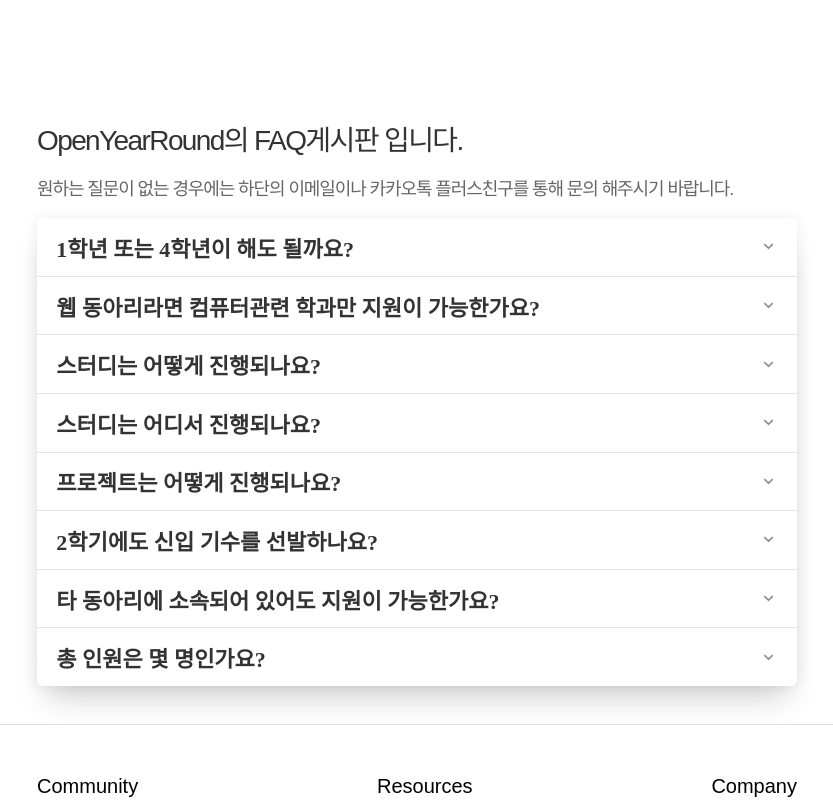
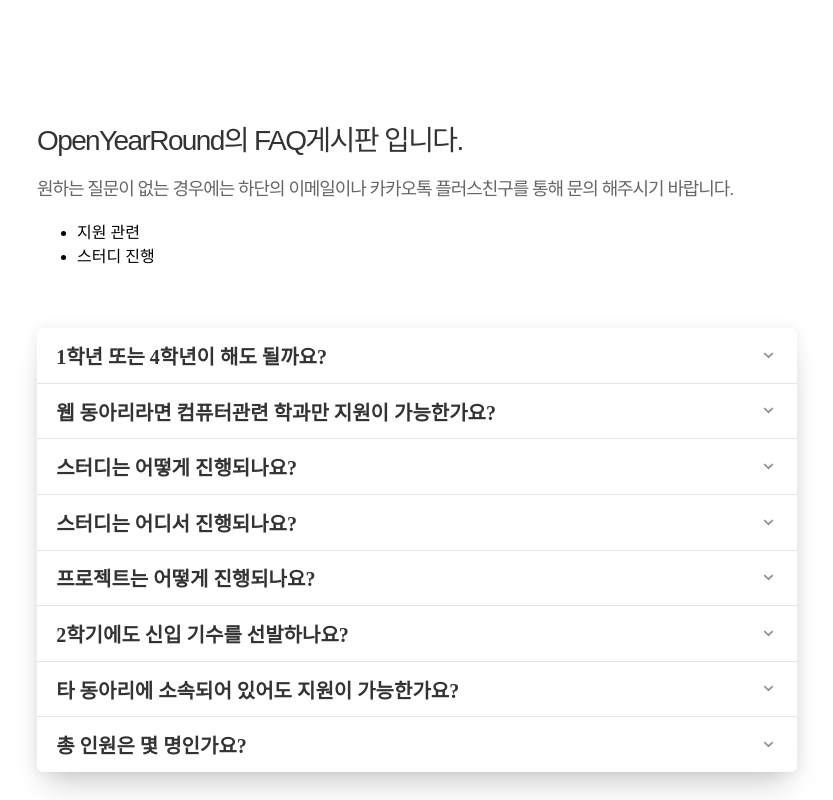
Before and after one commit to dev-oyr/renewal-ourpage, a React (Create React App) app: page /faq/1 in a window 1280 px wide. Shown: the top 800 px of the page, without its empty margins (223-1056 px from the left). Built offline with nearby package versions, Linux system fonts and the light colour scheme; a web font is replaced by a local one.

Commit message:
Accordian 컴포넌트 함수형 컴포넌트로 변경

```diff
--- a/src/components/Accordion.js
+++ b/src/components/Accordion.js
@@ -1,42 +1,15 @@
-import React from 'react';
+import React, { useState } from 'react';
 import FAQData from '../datas/FAQData.json';
 import '../styles/accordion.scss';
 
-class Accordion extends React.Component {
-    render() {
-        return (
-            <div className="wrapper">
-                <ul className="accordion-list">
-                    {Object.keys(FAQData.data).map(k => {
-                        return (
-                            <li {...{ className: 'accordion-list__item' }}>
-                                <AccordionItem title={FAQData.data[k].title} paragraph={FAQData.data[k].paragraph} />
-                            </li>
-                        );
-                    })}
-                </ul>
-            </div>
-        );
-    }
-}
-
-class AccordionItem extends React.Component {
-    state = {
-        opened: false, //상태가 변해야 하는 같이기 때문에 state이고 그래서 클래스컴포넌트를 쓴다
-    };
-
-    render() {
-        const {
-            props: { paragraph, title },
-            state: { opened },
-        } = this;
-
+function AccordionItem({ paragraph, title }) {
+    const [opened, setOpened] = useState(false);
     return (
         <div
             {...{
                 className: `accordion-item, ${opened && 'accordion-item--opened'}`,
                 onClick: () => {
-                        this.setState({ opened: !opened }); //디드 마운트
+                    setOpened(!opened); //디드 마운트
                 },
             }}
         >
@@ -52,6 +25,20 @@ class AccordionItem extends React.Component {
         </div>
     );
 }
+function Accordion({ match }) {
+    return (
+        <div className="wrapper">
+            <ul className="accordion-list">
+                {Object.keys(FAQData.data).map((k, idx) => {
+                    return (
+                        <li key={idx} {...{ className: 'accordion-list__item' }}>
+                            <AccordionItem title={FAQData.data[k].title} paragraph={FAQData.data[k].paragraph} />
+                        </li>
+                    );
+                })}
+            </ul>
+        </div>
+    );
 }
 
 export default Accordion;
--- a/src/components/Section3.js
+++ b/src/components/Section3.js
@@ -83,7 +83,7 @@ function Section3() {
                 <Fade bottom>
                     <div className="cardView">
                         {Object.keys(activities)
-                            .filter((i, key) => key <= 5)
+                            .filter((i, idx) => idx <= 5)
                             .map((act, key) => (
                                 <Card
                                     class="card"
--- a/src/pages/FAQ.js
+++ b/src/pages/FAQ.js
@@ -1,6 +1,7 @@
 import React from 'react';
 import '../styles/faq.scss';
 import Accordion from '../components/Accordion';
+import { Link, Route } from 'react-router-dom';
 
 function FAQ() {
     return (
@@ -10,8 +11,19 @@ function FAQ() {
                 <div className="kr desc-font">
                     원하는 질문이 없는 경우에는 하단의 이메일이나 카카오톡 플러스친구를 통해 문의 해주시기 바랍니다.
                 </div>
+
+                <div className="subRoute">
+                    <ul>
+                        <li>
+                            <Link to="/faq/01">지원 관련</Link>
+                        </li>
+                        <li>
+                            <Link to="/faq/02">스터디 진행</Link>
+                        </li>
+                    </ul>
+                </div>
                 <div className="accordion">
-                    <Accordion />
+                    <Route path="/faq/:01" component={Accordion}></Route>
                 </div>
             </div>
         </div>
--- a/src/styles/accordion.scss
+++ b/src/styles/accordion.scss
@@ -4,6 +4,7 @@ $cGray: #666;
 $cLightGray: rgba(#000, 0.1);
 
 .accordion-list {
+    cursor: pointer;
     list-style: none;
     margin: 0;
     padding: 0;
@@ -57,7 +58,7 @@ $cLightGray: rgba(#000, 0.1);
     }
 
     &__title {
-        font-size: 22px; //
+        font-size: 20px; //
         font-family: 'Noto Sans KR';
         margin: 0;
         font-weight: 600;
@@ -97,7 +98,7 @@ $cLightGray: rgba(#000, 0.1);
     &__paragraph {
         font-family: 'Noto Sans KR';
         margin: 0;
-        font-size: 1rem;
+        font-size: 18px;
         color: $cGray;
         font-weight: 400;
         line-height: 1.3;
--- a/src/styles/faq.scss
+++ b/src/styles/faq.scss
@@ -4,6 +4,5 @@ $pointColor: #ff6d70;
     width: 100%;
 }
 .accordion {
-    //margin-top: 5%;
-    padding-bottom: 5%;
+    padding: 45px 0;
 }
```
Lines whose indentation alone changed are shown as unchanged.
